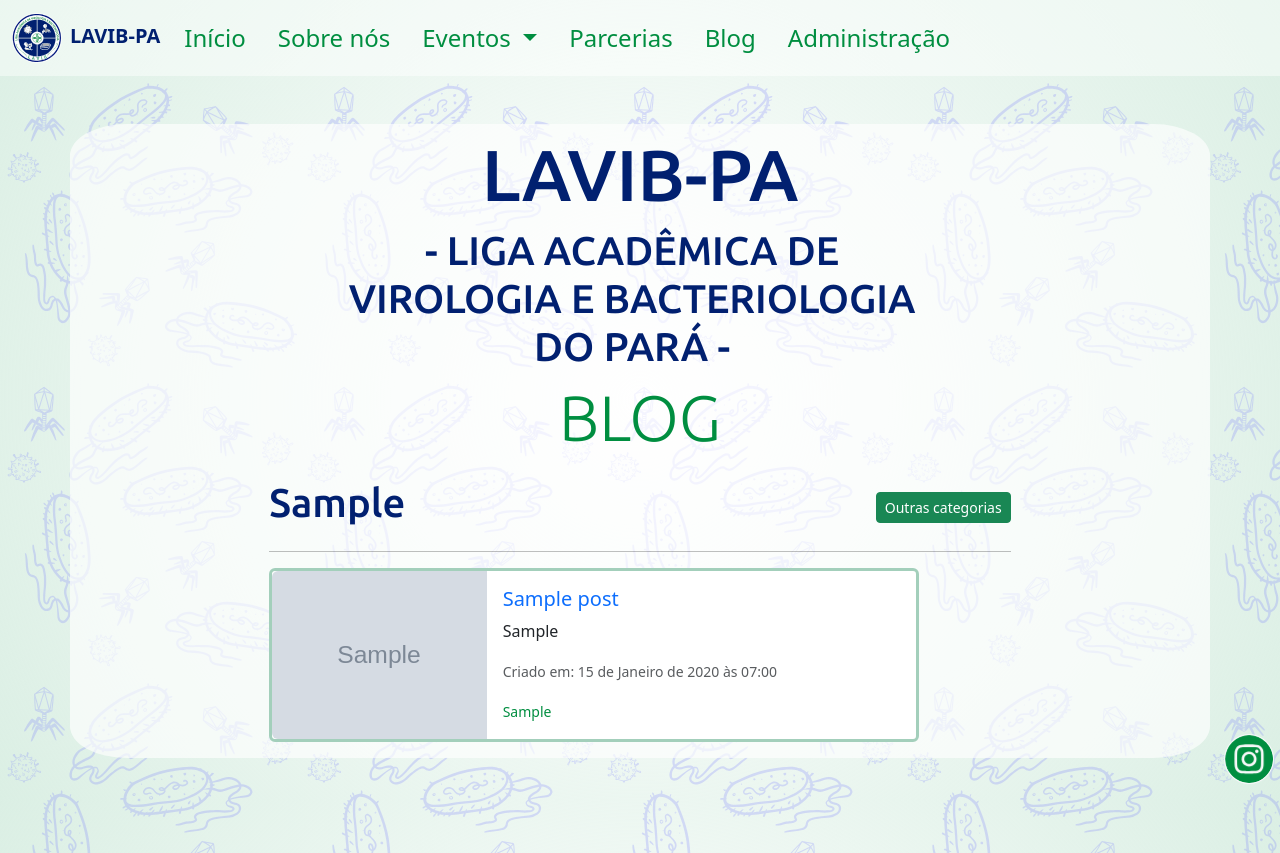
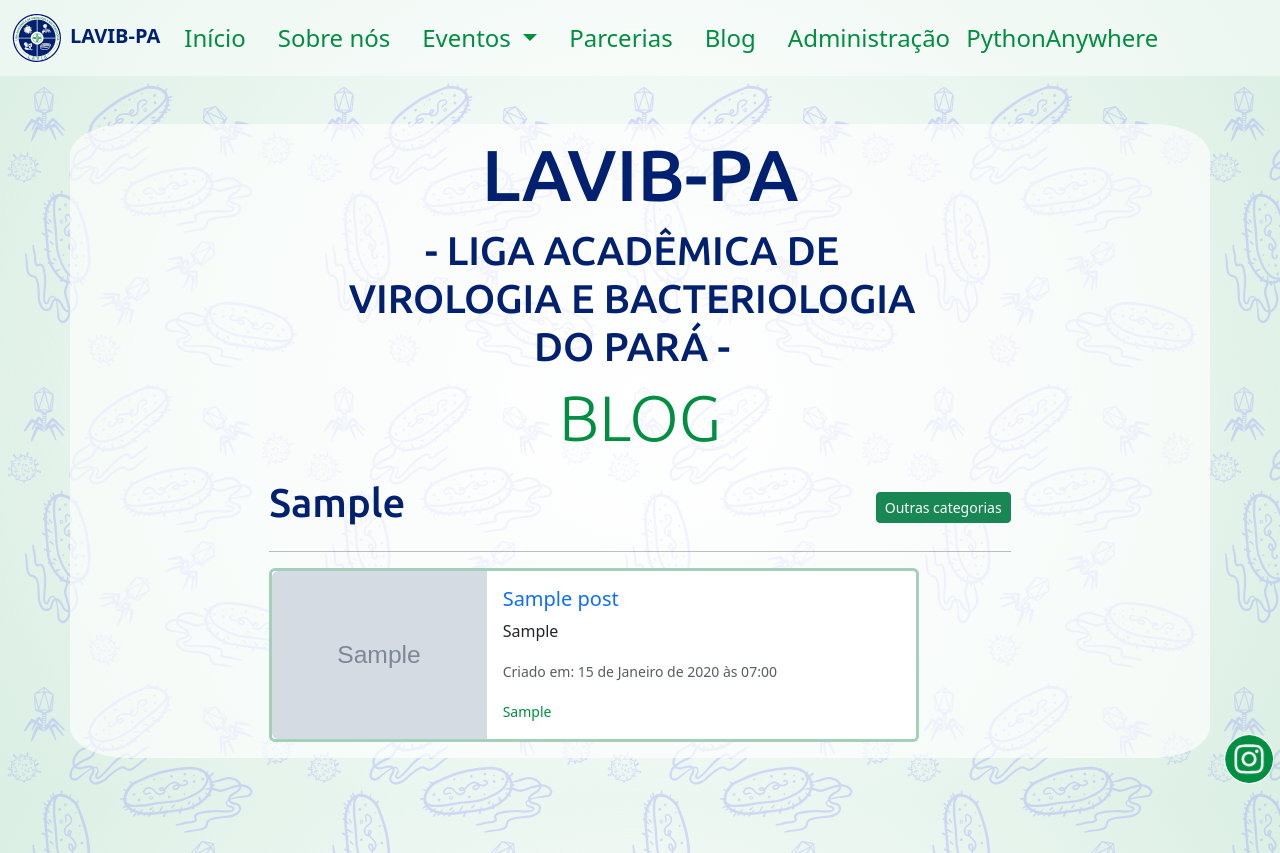
Before and after one commit to leon-rdo/LAVIB-PA, a Django app: a page that uses templates/main/base.html in a window 1280 px wide. Shown: the top 853 px of the page. Run offline with Django 4.2, Linux system fonts and the light colour scheme; a user stored in the database is signed in; tables that the repository leaves empty hold one stand-in row (values such as "Sample post"); grey boxes marked "Sample" are stand-in pictures.

Commit message:
feat: add link to PythonAnywhere

```diff
--- a/templates/main/base.html
+++ b/templates/main/base.html
@@ -65,6 +65,11 @@
             <li class="nav-item">
               <a class="nav-link" href="/admin">Administração</a>
             </li>
+            {% if user.is_superuser %}
+            <li class="nav-item">
+              <a class="nav-link" target="_blank" href="https://www.pythonanywhere.com/user/lavib/">PythonAnywhere</a>
+            </li>
+            {% endif %}
             {% endif %}
           </ul>
         </div>
```
